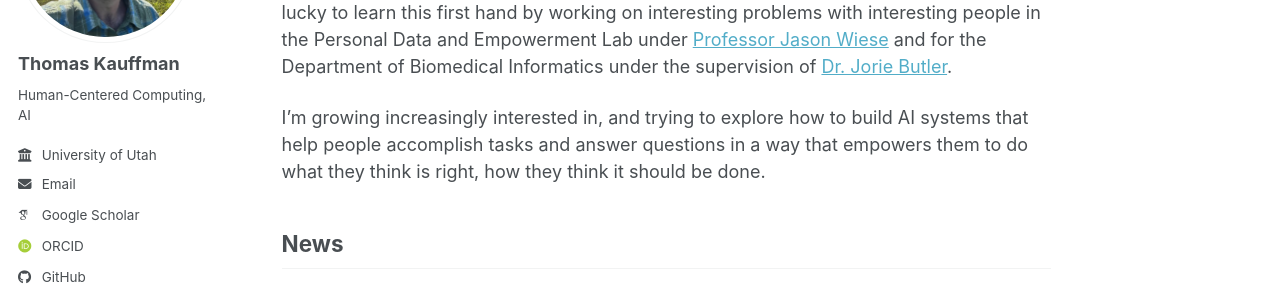
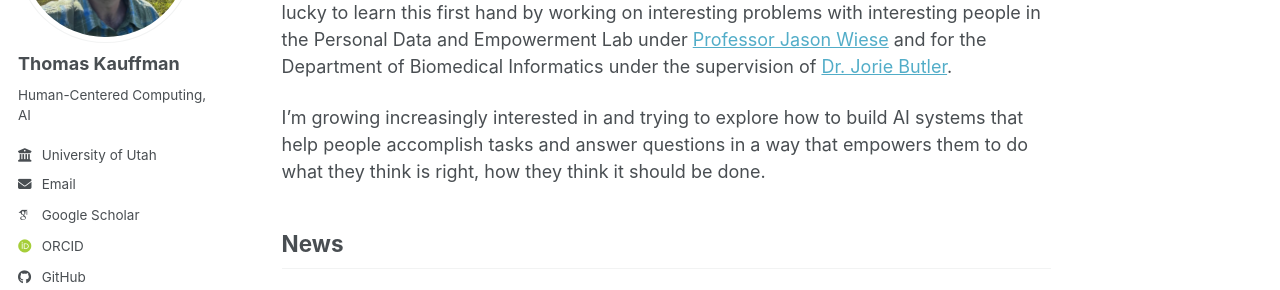
Before and after one commit to Thom-kauf/Thom-kauf.github.io, a Jekyll site: the page built from _pages/about.md, in a window 1280 px wide. Shown: the part 225-515 px from the top of the page. Built offline with Jekyll 4.4.1, drawn with Linux system fonts in a browser that asks for light colours; some web fonts are replaced; a script bundle is joined from its source files by our own code; library files that are not in the unit come from our copies.

```diff
--- a/_pages/about.md
+++ b/_pages/about.md
@@ -9,7 +9,7 @@ redirect_from:
 
 I am a Masters Student studying Artificial Intelligence and doing human-centered computing research to try and figure out how we can design technology that helps people. Healthcare is a particularly rich area for this type of work, and I have been very lucky to learn this first hand by working on interesting problems with interesting people in the Personal Data and Empowerment Lab under [Professor Jason Wiese](https://pedel.cs.utah.edu/) and for the Department of Biomedical Informatics under the supervision of [Dr. Jorie Butler](https://joriebutlerlab.research.st/).
 
-I'm growing increasingly interested in, and trying to explore how to build AI systems that help people accomplish tasks and answer questions in a way that empowers them to do what they think is right, how they think it should be done.
+I'm growing increasingly interested in and trying to explore how to build AI systems that help people accomplish tasks and answer questions in a way that empowers them to do what they think is right, how they think it should be done.
 
 ## News
 * **[March 2026]** I’m heading to Barcelona, Spain 🇪🇸 to present our paper, "[Opportunities For Technology to Facilitate Treatment for People with Disorders of Consciousness](/publication/2026-chi-doc)" at CHI '26! My first first-author paper.
```
